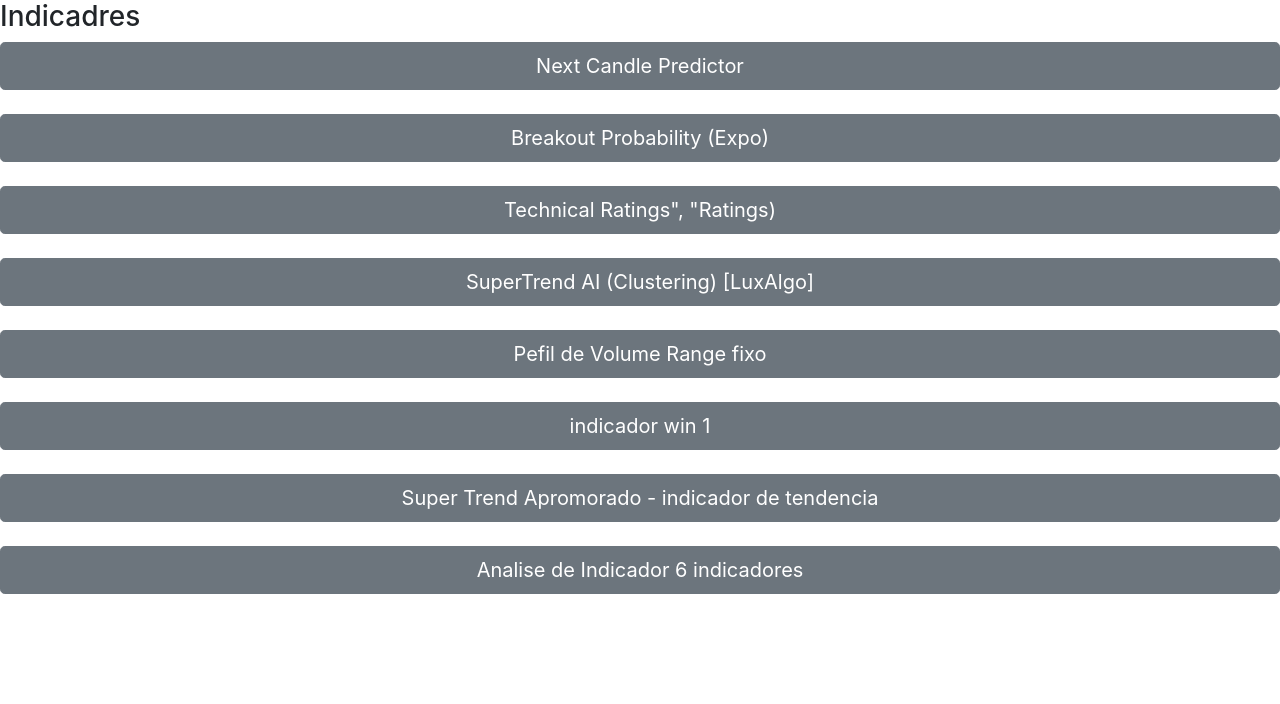
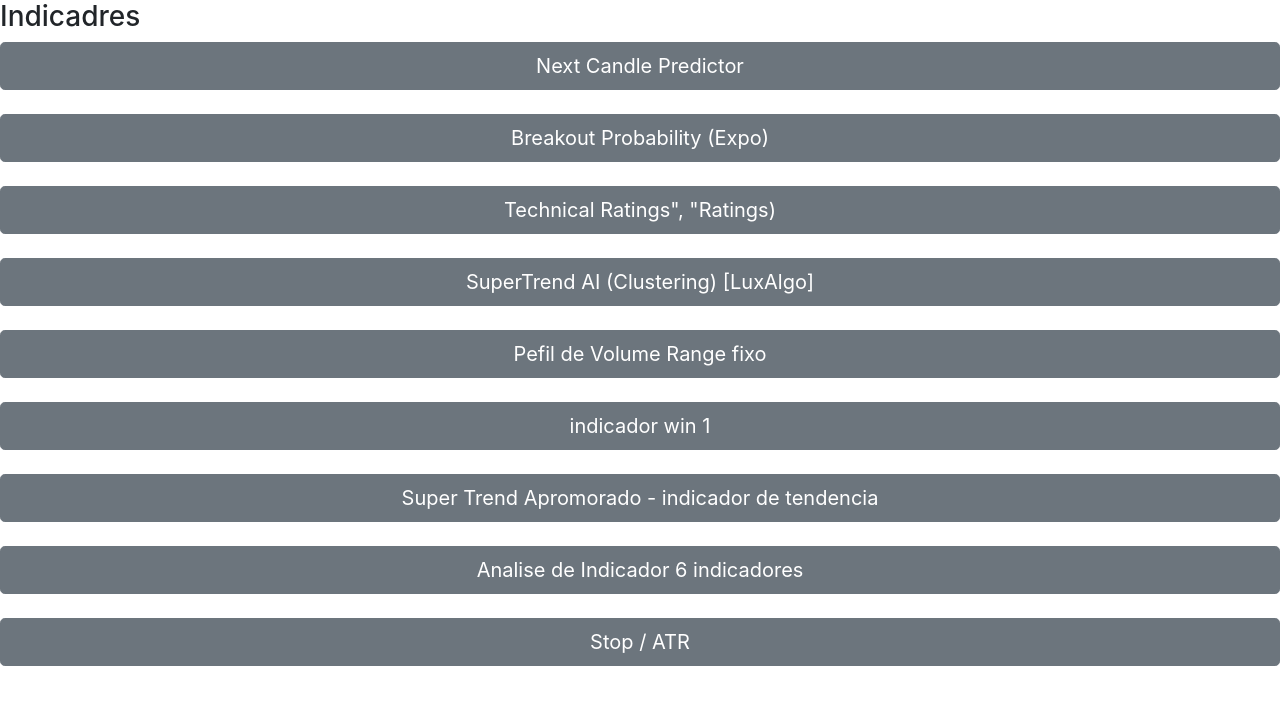
Before and after one commit to andregds85/calculadorab3, a plain HTML site: page op.html in a window 1280 px wide. Drawn offline with nearby package versions, Linux system fonts and the light colour scheme.

Commit message:
Update op.html
teste

```diff
--- a/op.html
+++ b/op.html
@@ -54,7 +54,10 @@
           <button type="button" class="btn btn-secondary btn-lg btn-block"> Analise de Indicador 6 indicadores  </button>
        </a>
 
-
+        <br>
+       <a href="#" target="_blank">
+          <button type="button" class="btn btn-secondary btn-lg btn-block"> Stop / ATR  </button>
+       </a>
 
 
 
```
